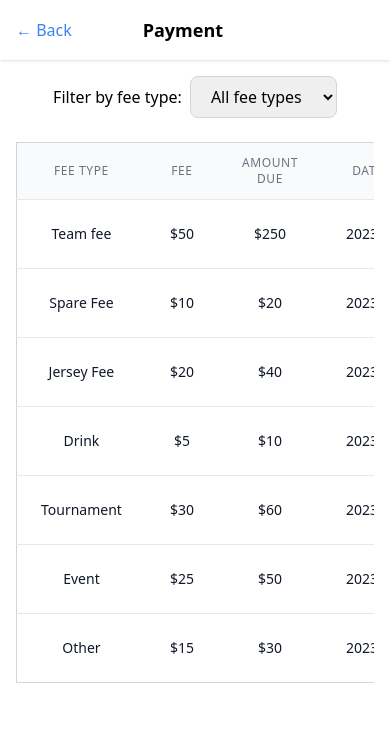
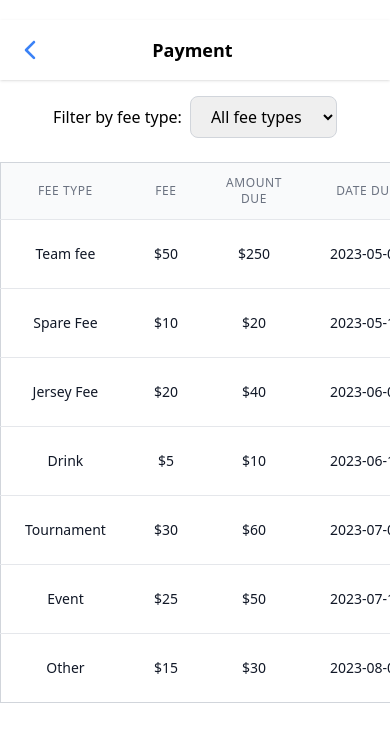
Before and after one commit to AouIssa/ui-sandbox-ts, a React (Create React App) app: page / in a window 390 px wide. Shown: the top 742 px of the page. Built offline with nearby package versions, Linux system fonts and the light colour scheme.

Commit message:
Updated UI to use react-icons (Still under progress)

```diff
--- a/package.json
+++ b/package.json
@@ -3,6 +3,7 @@
   "version": "0.1.0",
   "private": true,
   "dependencies": {
+    "@fortawesome/fontawesome-svg-core": "^6.4.0",
     "@testing-library/jest-dom": "^5.16.5",
     "@testing-library/react": "^13.4.0",
     "@testing-library/user-event": "^13.5.0",
@@ -10,8 +11,10 @@
     "@types/node": "^16.18.24",
     "@types/react": "^18.0.38",
     "@types/react-dom": "^18.0.11",
+    "font-awesome": "^4.7.0",
     "react": "^18.2.0",
     "react-dom": "^18.2.0",
+    "react-icons": "^4.8.0",
     "react-scripts": "5.0.1",
     "typescript": "^4.9.5",
     "web-vitals": "^2.1.4"
--- a/src/App.tsx
+++ b/src/App.tsx
@@ -11,9 +11,9 @@ const App: React.FC = () => {
   return (
     <div className="App">
       <Header title="Payment" onBack={handleBack} />
-      <main className="p-4">
+      <div className="pt-4">
         <PaymentTable />
-      </main>
+      </div>
     </div>
   );
 };
--- a/src/Header.tsx
+++ b/src/Header.tsx
@@ -1,4 +1,5 @@
 import React from "react";
+import { IoIosArrowBack } from "react-icons/io";
 
 interface HeaderProps {
   title: string;
@@ -7,19 +8,22 @@ interface HeaderProps {
 
 const Header: React.FC<HeaderProps> = ({ title, onBack }) => {
   return (
-    <header className="bg-white shadow p-4 block md:hidden">
+<header className="bg-white shadow p-4 mt-5 block md:hidden">
   <div className="container mx-auto flex items-center justify-between">
     {onBack ? (
-          <button className="text-blue-500" onClick={onBack}>
-            &#x2190; Back
+      <button className="focus:outline-none" onClick={onBack}>
+        <IoIosArrowBack className="text-blue-500" size={28} />
       </button>
     ) : (
       <div className="w-20" />
     )}
+    <div className="w-full text-center">
       <h1 className="text-lg font-semibold">{title}</h1>
-        <div className="w-20" />
+    </div>
+    <div className="w-10" />
   </div>
 </header>
+
   );
 };
 
--- a/src/index.css
+++ b/src/index.css
@@ -2,13 +2,4 @@
 @tailwind components;
 @tailwind utilities;
 
-.ios-header {
-  display: flex;
-  align-items: center;
-  justify-content: center;
-  height: 44px;
-  background-color: #f8f8f8;
-  position: sticky;
-  top: 0;
-  z-index: 100;
-}
+@import "~font-awesome/css/font-awesome.min.css";
```
Also changed, not shown: 1 other file (tests, documents, lock files or other folders). Lines whose indentation alone changed are shown as unchanged.
